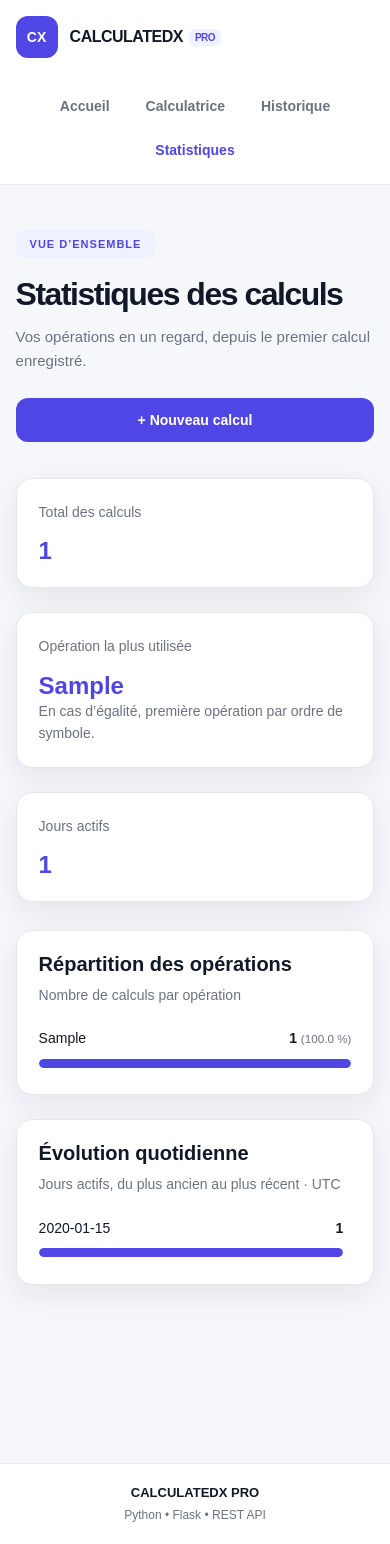
After one commit to fredmpoyarchi-sketch/CALCULATEDX-PRO, a Flask app: page /statistiques in a window 390 px wide. The commit adds this page. Run offline with Flask 3, Linux system fonts and the light colour scheme; tables that the repository leaves empty hold one stand-in row (values such as "Sample post").

Commit message:
feat(ui): ajouter le dashboard statistique responsive

```diff
--- a/app.py
+++ b/app.py
@@ -193,6 +193,19 @@ def api_calculer():
         "resultat": resultat
     }), 200
 
+@app.route("/statistiques", methods=["GET"])
+def statistiques():
+    try:
+        donnees = obtenir_statistiques()
+    except sqlite3.Error:
+        app.logger.exception("Erreur SQLite lors de la lecture du tableau de bord.")
+        return render_template("statistiques.html", statistiques=None), 500
+    dominante = max(donnees["par_operation"], key=lambda ligne: ligne["total"], default=None)
+    maximum_journalier = max((ligne["total"] for ligne in donnees["par_jour"]), default=1)
+    return render_template("statistiques.html", statistiques=donnees,
+                           dominante=dominante, maximum_journalier=maximum_journalier)
+
+
 @app.route("/api/v1/statistiques", methods=["GET"])
 def api_statistiques():
     try:
--- a/static/css/style.css
+++ b/static/css/style.css
@@ -1256,6 +1256,44 @@ body {
     background: #e0e7ff;
 }
 
+.statistics-indicators,
+.statistics-charts {
+    display: grid;
+    gap: 24px;
+    margin-bottom: 28px;
+    align-items: start;
+}
+.statistics-indicators { grid-template-columns: repeat(3, minmax(0, 1fr)); }
+.statistics-charts { grid-template-columns: repeat(2, minmax(0, 1fr)); }
+.statistics-card {
+    min-width: 0;
+    padding: 28px;
+    background: var(--surface);
+    border: 1px solid var(--border);
+    border-radius: var(--radius);
+    box-shadow: var(--shadow);
+    overflow-wrap: anywhere;
+}
+.statistics-card dt,
+.statistics-card p { color: var(--text-muted); font-size: 14px; line-height: 1.6; }
+.statistics-card dd { margin: 14px 0 0; font-size: clamp(24px, 3vw, 36px); font-weight: 700; color: var(--primary); }
+.statistics-card h2 { margin-bottom: 8px; font-size: 20px; }
+.statistics-bars { list-style: none; margin-top: 24px; display: grid; gap: 22px; }
+.statistics-bar-label { display: flex; justify-content: space-between; gap: 16px; margin-bottom: 8px; font-size: 14px; }
+.statistics-bar-label small { color: var(--text-muted); font-weight: normal; }
+.statistics-bars meter { display: block; width: 100%; height: 18px; accent-color: var(--primary); }
+.statistics-bars meter::-webkit-meter-bar { background: var(--background); border: 0; border-radius: 8px; }
+.statistics-bars meter::-webkit-meter-optimum-value { background: var(--primary); border-radius: 8px; }
+.statistics-bars meter::-moz-meter-bar { background: var(--primary); border-radius: 8px; }
+.statistics-daily { max-height: 420px; overflow-y: auto; padding-right: 8px; }
+.nav-links a[aria-current="page"] { color: var(--primary); font-weight: 700; }
+@media (max-width: 800px) {
+    .statistics-indicators,
+    .statistics-charts { grid-template-columns: 1fr; }
+    .statistics-card { padding: 22px; }
+    .nav-links { flex-wrap: wrap; justify-content: center; }
+}
+
 .reset-filter-button:focus-visible {
     outline: 2px solid var(--primary);
     outline-offset: 2px;
--- a/templates/base.html
+++ b/templates/base.html
@@ -47,6 +47,10 @@
                     Historique
                 </a>
 
+                <a href="{{ url_for('statistiques') }}"{% if request.endpoint == 'statistiques' %} aria-current="page"{% endif %}>
+                    Statistiques
+                </a>
+
             </nav>
 
         </div>
--- /dev/null
+++ b/templates/statistiques.html
@@ -0,0 +1,63 @@
+{% extends "base.html" %}
+{% block title %}Statistiques - CALCULATEDX PRO{% endblock %}
+{% block content %}
+{% set noms = {'+': 'Addition', '-': 'Soustraction', '*': 'Multiplication', '/': 'Division'} %}
+<section class="history-page statistics-page">
+    <div class="container">
+        <div class="history-heading">
+            <div>
+                <span class="page-badge">VUE D’ENSEMBLE</span>
+                <h1>Statistiques des calculs</h1>
+                <p>Vos opérations en un regard, depuis le premier calcul enregistré.</p>
+            </div>
+            <a class="btn btn-primary" href="{{ url_for('calcul') }}">+ Nouveau calcul</a>
+        </div>
+        {% if statistiques is none %}
+        <div class="history-card history-empty" role="alert">
+            <h2>Statistiques indisponibles</h2>
+            <p>Impossible de charger les statistiques. Réessayez dans quelques instants.</p>
+        </div>
+        {% else %}
+        <dl class="statistics-indicators">
+            <div class="statistics-card"><dt>Total des calculs</dt><dd id="stats-total">{{ statistiques.total }}</dd></div>
+            <div class="statistics-card"><dt>Opération la plus utilisée</dt><dd id="stats-favorite">{{ noms.get(dominante.operation, dominante.operation) if dominante else 'Aucune' }}</dd><p>En cas d’égalité, première opération par ordre de symbole.</p></div>
+            <div class="statistics-card"><dt>Jours actifs</dt><dd id="stats-days">{{ statistiques.par_jour|length }}</dd></div>
+        </dl>
+        {% if statistiques.total == 0 %}
+        <div class="history-card history-empty">
+            <h2>Aucun calcul enregistré</h2>
+            <p>Effectuez votre premier calcul pour découvrir la répartition et l’évolution de votre activité.</p>
+            <a class="btn btn-primary" href="{{ url_for('calcul') }}">Commencer un calcul</a>
+        </div>
+        {% else %}
+        <div class="statistics-charts">
+            <section class="statistics-card" aria-labelledby="operations-title">
+                <h2 id="operations-title">Répartition des opérations</h2>
+                <p>Nombre de calculs par opération</p>
+                <ul class="statistics-bars">
+                    {% for ligne in statistiques.par_operation %}
+                    <li>
+                        <div class="statistics-bar-label"><span>{{ noms.get(ligne.operation, ligne.operation) }}</span><strong>{{ ligne.total }} <small>({{ (ligne.total * 100 / statistiques.total)|round(1) }} %)</small></strong></div>
+                        <meter min="0" max="{{ statistiques.total }}" value="{{ ligne.total }}" aria-label="{{ noms.get(ligne.operation, ligne.operation) }}">{{ ligne.total }} sur {{ statistiques.total }}</meter>
+                    </li>
+                    {% endfor %}
+                </ul>
+            </section>
+            <section class="statistics-card" aria-labelledby="daily-title">
+                <h2 id="daily-title">Évolution quotidienne</h2>
+                <p>Jours actifs, du plus ancien au plus récent · UTC</p>
+                <ol class="statistics-bars statistics-daily">
+                    {% for ligne in statistiques.par_jour %}
+                    <li>
+                        <div class="statistics-bar-label"><span>{{ ligne.jour if ligne.jour else 'Date inconnue' }}</span><strong>{{ ligne.total }}</strong></div>
+                        <meter min="0" max="{{ maximum_journalier }}" value="{{ ligne.total }}" aria-label="Calculs du {{ ligne.jour }}">{{ ligne.total }}</meter>
+                    </li>
+                    {% endfor %}
+                </ol>
+            </section>
+        </div>
+        {% endif %}
+        {% endif %}
+    </div>
+</section>
+{% endblock %}
```
Also changed, not shown: tests/test_statistics_page.py (added, +71 -0 lines).
